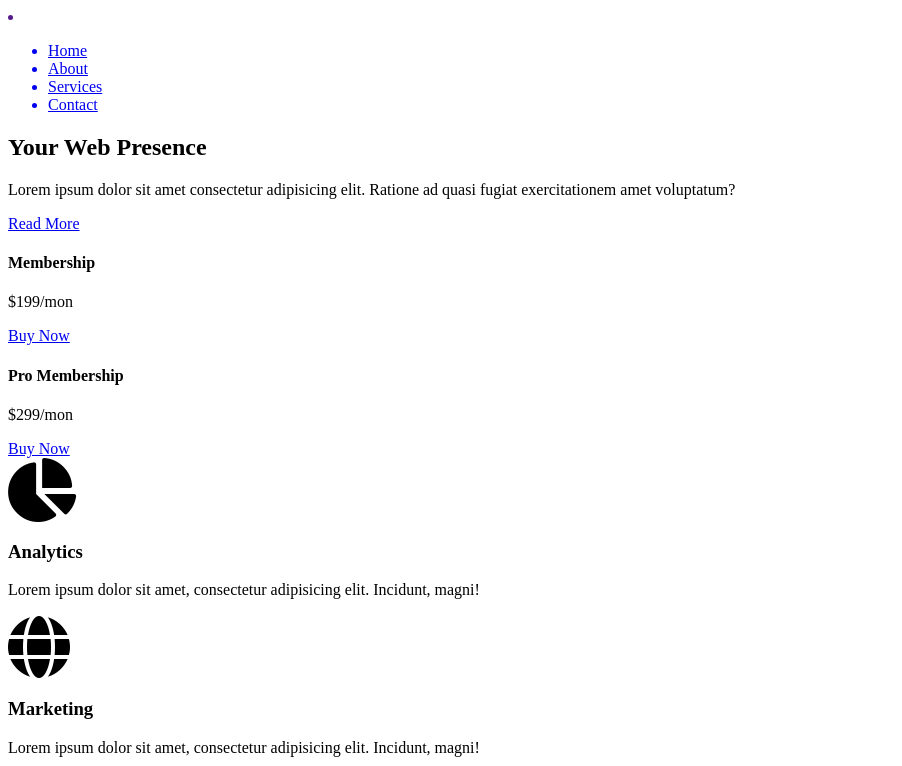
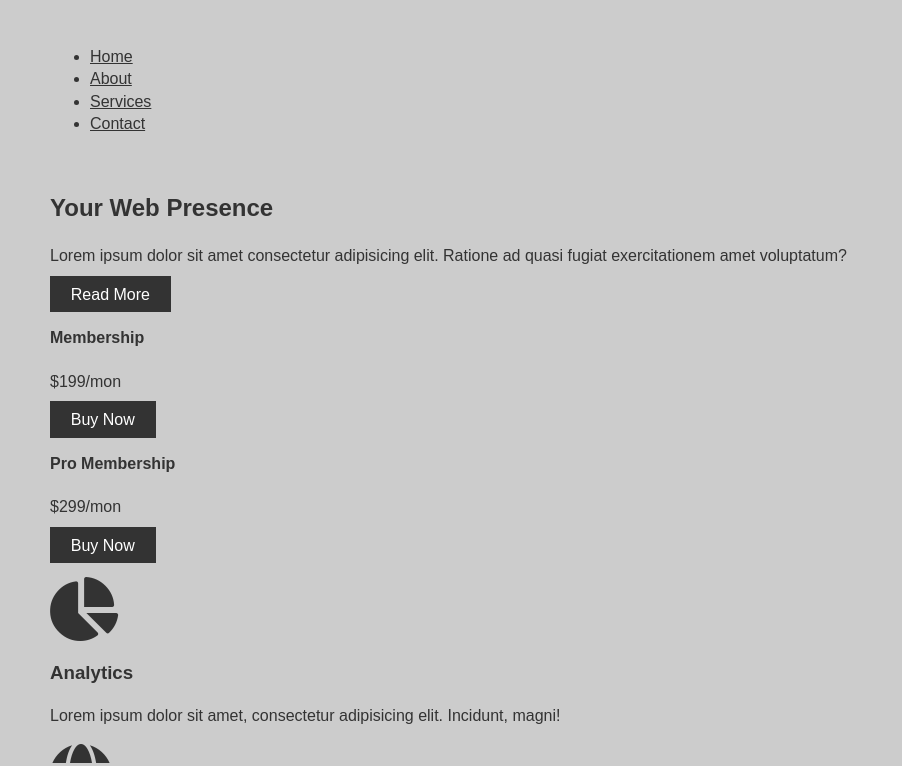
Before and after one commit to BenjaminKyamanywa/samplesite, a plain HTML site: page index.html in a window 1280 px wide. Shown: the top 766 px of the page, without its empty margins (0-902 px from the left). Drawn offline with Linux system fonts and the light colour scheme.

Commit message:
Added global styles.

```diff
--- a/index.html
+++ b/index.html
@@ -5,8 +5,7 @@
     <meta name="viewport" content="width=device-width, initial-scale=1.0">
     <meta http-equiv="X-UA-Compatible" content="ie=edge">
     <link rel="stylesheet" href="https://use.fontawesome.com/releases/v5.7.1/css/all.css" integrity="sha384-fnmOCqbTlWIlj8LyTjo7mOUStjsKC4pOpQbqyi7RrhN7udi9RwhKkMHpvLbHG9Sr" crossorigin="anonymous">
-                    <a href=""><li></li></a>
-                    <link rel="stylesheet" href="styles.css">
+    <link rel="stylesheet" href="styles.css">
     <title>Sample</title>
 </head>
 <body>
@@ -88,6 +87,11 @@
             <img src="https:/source.unsplash.com/random/207x200" alt="">
             <img src="https:/source.unsplash.com/random/208x200" alt="">
         </section>
+
+        <!-- Footer -->
+        <footer>
+            <p>Sample &copy; 2018</p>
+        </footer>
     </div>
 </body>
 </html>
--- a/styles.css
+++ b/styles.css
@@ -0,0 +1,40 @@
+/* CSS Variables */
+
+:root {
+    --primary: #ddd;
+    --dark: #333;
+    --light:#fff;
+    --shadow: 0 1px 5px rgba(104, 104, 104, 0.8);
+}
+
+/* Global Styles */
+
+* {
+    box-sizing: border-box;
+    font-family: Arial, Helvetica, sans-serif;
+    color: var(--dark);
+  }
+
+  body {
+    background: #ccc;
+    margin: 30px 50px;
+    line-height: 1.4;
+  }
+
+.btn {
+    background: var(--dark);
+    color: var(--light);
+    padding: 0.6rem 1.3rem;
+    text-decoration: none;
+    border: 0;
+}
+
+img {
+    max-width: 100%;
+}
+
+.wrapper {
+    display: grid;
+    grid-gap: 20px;
+
+}
```
